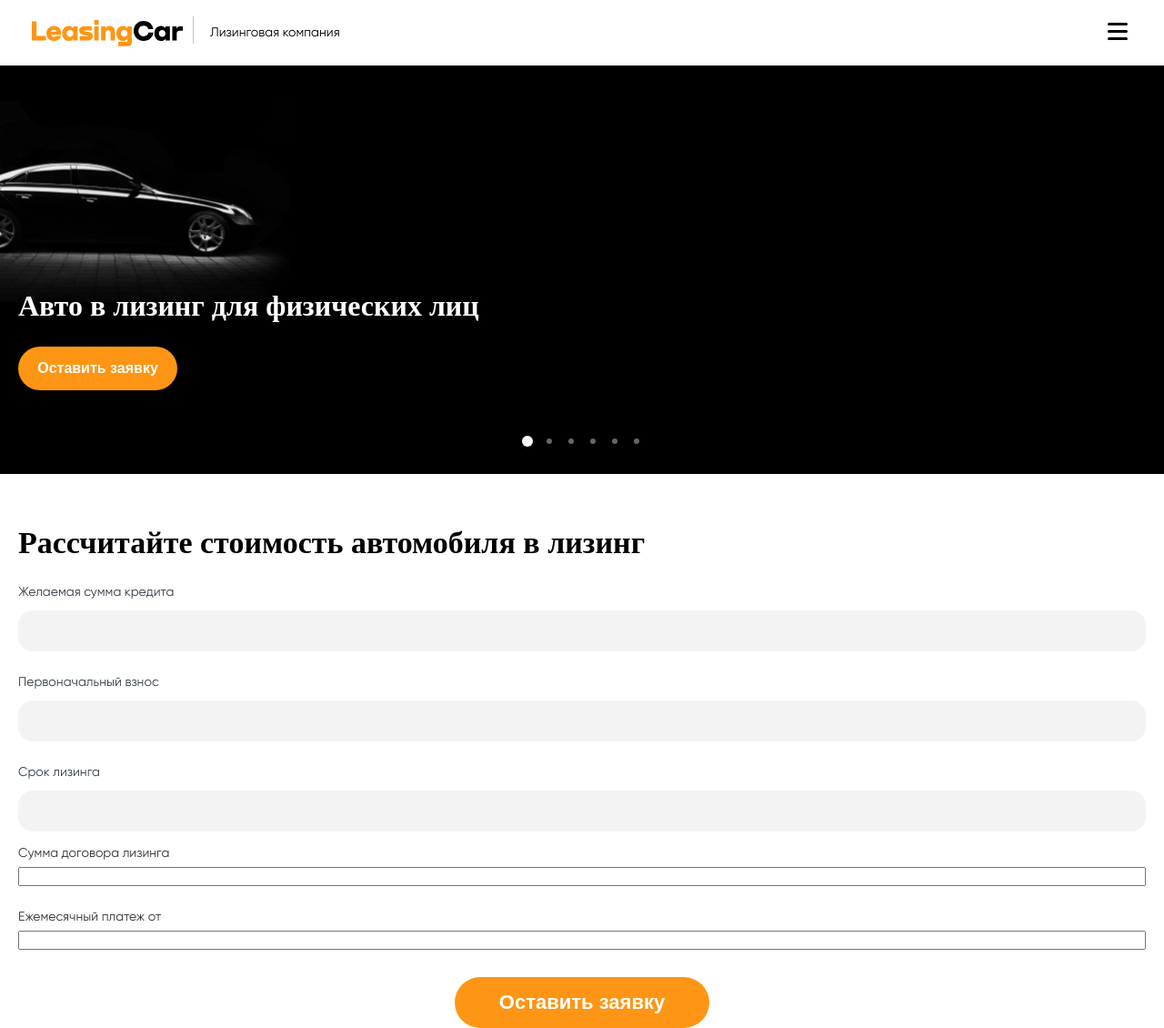
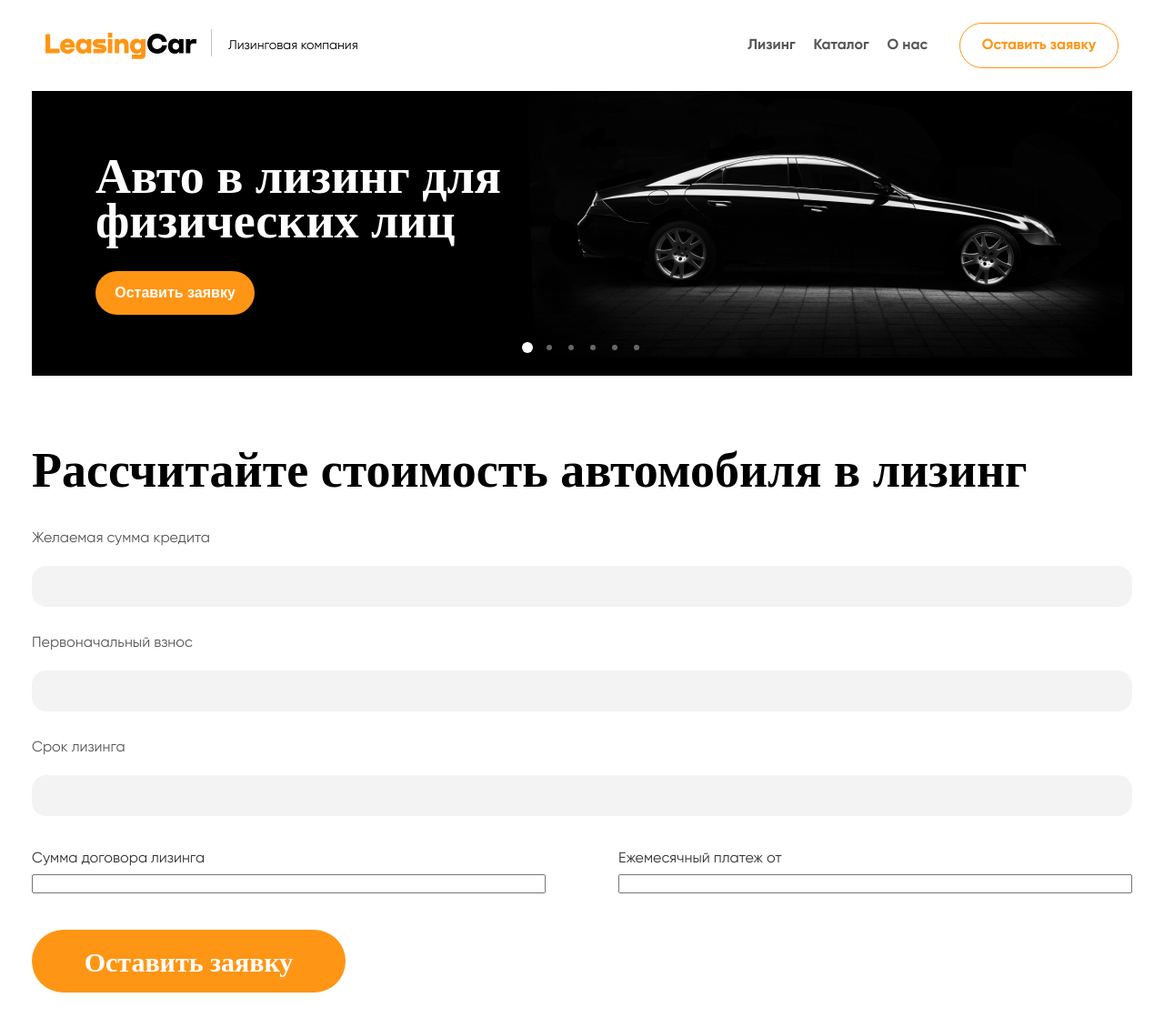
Before and after one commit to SavenkovYS/OxemStudioTest, a website: page src/index.html in a window 1280 px wide. Shown: the whole page at 91% size. After the commit the page ends 1091 px from the top, so only its background shows below. Drawn offline with Linux system fonts and the light colour scheme; files whose address does not match are found by name.

Commit message:
styling md

```diff
--- a/src/index.html
+++ b/src/index.html
@@ -29,16 +29,17 @@
             <nav class="page-header__nav main-nav">
                 <ul class="main-nav__list">
                     <li class="main-nav__item">
-                        <a href="#" class="main-nav__link"></a>
+                        <a href="#" class="main-nav__link">Лизинг</a>
                     </li>
                     <li class="main-nav__item">
-                        <a href="#" class="main-nav__link"></a>
+                        <a href="#" class="main-nav__link">Каталог</a>
                     </li>
                     <li class="main-nav__item">
-                        <a href="#" class="main-nav__link"></a>
+                        <a href="#" class="main-nav__link">О нас</a>
                     </li>
                 </ul>
             </nav>
+            <button class="page-header__apply">Оставить заявку</button>
         </div>
     </header>
     <main class="page-main">
--- a/src/scss/blocks/main-nav.scss
+++ b/src/scss/blocks/main-nav.scss
@@ -1,3 +1,21 @@
-.main-nav {
-    display: none;
+@media (min-width: 1024px) {
+    .main-nav {
+        &__list {
+            display: flex;
+            margin: 0;
+            padding: 0;
+
+            list-style: none;
+        }
+
+        &__link {
+            padding: 5px 10px;
+
+            color: #575757;
+            font-size: 16px;
+            line-height: 24px;
+            font-weight: 700;
+            text-decoration: none;
+        }
+    }
 }
--- a/src/scss/blocks/page-header.scss
+++ b/src/scss/blocks/page-header.scss
@@ -42,7 +42,7 @@
         transform: translateX(-50%);
         width: 22px;
 
-        border: 3px solid #fff;
+        border-bottom: 3px solid #fff;
         border-top: none;
         border-left: none;
         border-right: none;
@@ -58,6 +58,14 @@
     &__button::after {
         top: 21px;
     }
+
+    &__nav {
+        display: none;
+    }
+
+    &__apply {
+        display: none;
+    }
 }
 
 @media (min-width: 768px) {
@@ -71,9 +79,7 @@
         background-color: #fff;
 
         &__container {
-            display: flex;
             justify-content: flex-start;
-            align-items: center;
         }
 
         &__logo {
@@ -108,40 +114,71 @@
         }
 
         &__button {
-            position: relative;
-            width: 32px;
-            height: 32px;
             margin-left: auto;
-
-            border: none;
-            background-color: transparent;
-            cursor: pointer;
         }
 
         &__button::before,
         &__button::after {
-            content: '';
-
-            position: absolute;
-            left: 50%;
-            transform: translateX(-50%);
-            width: 22px;
-
-            border: 3px solid #000;
-            border-top: none;
-            border-left: none;
-            border-right: none;
-            border-radius: 10px;
+            border-bottom: 3px solid #000;
         }
 
         &__button::before {
-            top: 5px;
+            box-shadow: 0 8px #000;
+        }
+    }
+}
 
+@media (min-width: 1024px) {
+    .page-header {
+        padding: 25px 50px;
+
+        &__container {
+            justify-content: flex-start;
+        }
+
+        &__logo {
+            margin-right: 35px;
+        }
+
+        &__logo::before {
+            bottom: 3px;
+            right: -17px;
+        }
+
+        &__button {
+            display: none;
+        }
+
+        &__button::before,
+        &__button::after {
+            border-bottom: 3px solid #000;
+        }
+
+        &__button::before {
             box-shadow: 0 8px #000;
         }
 
-        &__button::after {
-            top: 21px;
+        &__nav {
+            display: block;
+            margin-left: auto;
+        }
+
+        &__apply {
+            display: block;
+            width: 175px;
+            margin-left: 25px;
+            padding: 12px 20px;
+
+            font-family: "Gilroy";
+            font-size: 16px;
+            color: #ff9514;
+            font-weight: 700;
+            line-height: 24px;
+
+            background-color: #fff;
+            border: 1px solid #ff9514;
+            border-radius: 40px;
+            cursor: pointer;
         }
     }
 }
--- /dev/null
+++ b/src/scss/blocks/page-main.scss
@@ -0,0 +1,5 @@
+@media (min-width: 768px) {
+    .page-main {
+        padding: 0 35px;
+    }
+}
--- a/src/scss/blocks/price-count.scss
+++ b/src/scss/blocks/price-count.scss
@@ -73,9 +73,10 @@
         margin: 0 auto;
         padding: 18px 20px;
 
+        font-family: "Nekst";
         font-size: 22px;
         color: #fff;
-        font-weight: 700;
+        font-weight: 900;
         line-height: 20px;
 
         background-color: #ff9514;
@@ -84,3 +85,70 @@
         cursor: pointer;
     }
 }
+
+@media (min-width: 768px) {
+    .price-count {
+        padding: 80px 0 0;
+
+        &__title {
+            margin-bottom: 40px;
+
+            font-size: 54px;
+            line-height: 49px;
+        }
+
+        &__list {
+            margin-bottom: 35px;
+        }
+
+        &__item:not(:last-child) {
+            margin-bottom: 30px;
+        }
+
+        &__label {
+            margin-bottom: 20px;
+
+            color: #575757;
+            font-size: 16px;
+            line-height: 20px;
+        }
+
+        &__input {
+            padding: 15px 25px;
+        }
+
+        &__result-list {
+            display: flex;
+            margin: 0;
+            margin-bottom: 40px;
+            padding: 0;
+
+            list-style: none;
+        }
+
+        &__result-item {
+            width: calc(50% - 80px / 2);
+            display: flex;
+            flex-direction: column;
+        }
+
+        &__result-item:not(:last-child) {
+            margin-bottom: 0;
+            margin-right: 80px;
+        }
+
+        &__result-label {
+            font-size: 16px;
+            line-height: 24px;
+        }
+
+        &__submit {
+            width: 345px;
+            margin: 0;
+            padding: 18px 20px 15px;
+
+            font-size: 30px;
+            line-height: 36px;
+        }
+    }
+}
--- a/src/scss/blocks/promo.scss
+++ b/src/scss/blocks/promo.scss
@@ -9,3 +9,22 @@
     background-size: auto 260px;
     background-position: left top;
 }
+
+@media (min-width: 768px) {
+    .promo {
+        padding: 230px 45px 25px;
+
+        background-image: url('../../img/header-bg-md.jpg');
+        background-size: auto;
+        background-position: center top;
+    }
+}
+
+@media (min-width: 1024px) {
+    .promo {
+        padding: 70px 70px 20px;
+
+        background-image: url('../../img/header-bg-lg.jpg');
+        background-position: right bottom 20px;
+    }
+}
--- a/src/scss/blocks/slide.scss
+++ b/src/scss/blocks/slide.scss
@@ -4,7 +4,7 @@
         margin-bottom: 30px;
 
         font-family: 'Nekst';
-        font-size: var(--fs-h2);
+        font-size: 32px;
         line-height: 29px;
         font-weight: 900;
     }
@@ -17,3 +17,23 @@
         line-height: 24px;
     }
 }
+
+@media (min-width: 768px) {
+    .slide {
+        &__title {
+            font-size: 54px;
+            line-height: 49px;
+        }
+    }
+}
+
+@media (min-width: 768px) {
+    .slide {
+        &__title {
+            width: 585px;
+
+            font-size: 54px;
+            line-height: 49px;
+        }
+    }
+}
--- a/src/scss/blocks/slider.scss
+++ b/src/scss/blocks/slider.scss
@@ -7,3 +7,11 @@
         list-style: none;
     }
 }
+
+@media (min-width: 768px) {
+    .slider {
+        &__list {
+            margin-bottom: 30px;
+        }
+    }
+}
--- a/src/scss/global.scss
+++ b/src/scss/global.scss
@@ -1,6 +1,5 @@
 :root {
     --fs-body: 14px;
-    --fs-h2: 32px;
 }
 
 *,
--- a/src/scss/style.scss
+++ b/src/scss/style.scss
@@ -7,3 +7,4 @@
 @import './blocks/page-header.scss';
 @import './blocks/pagination.scss';
 @import './blocks/price-count.scss';
+@import './blocks/page-main.scss';
```
Also changed, not shown: src/img/car-icon.txt (+11 -4 lines), src/css/style.css, src/css/style.min.css.
